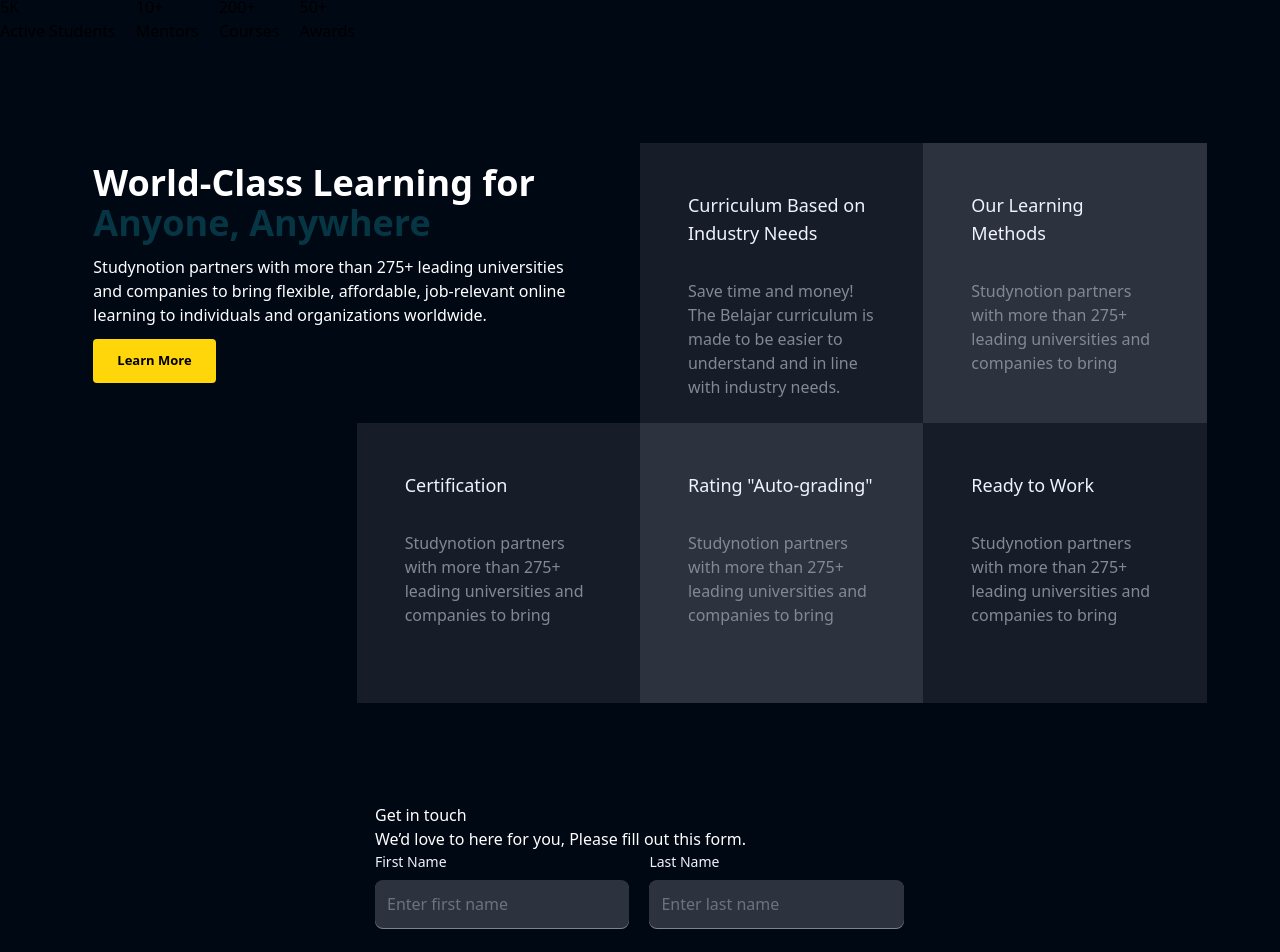
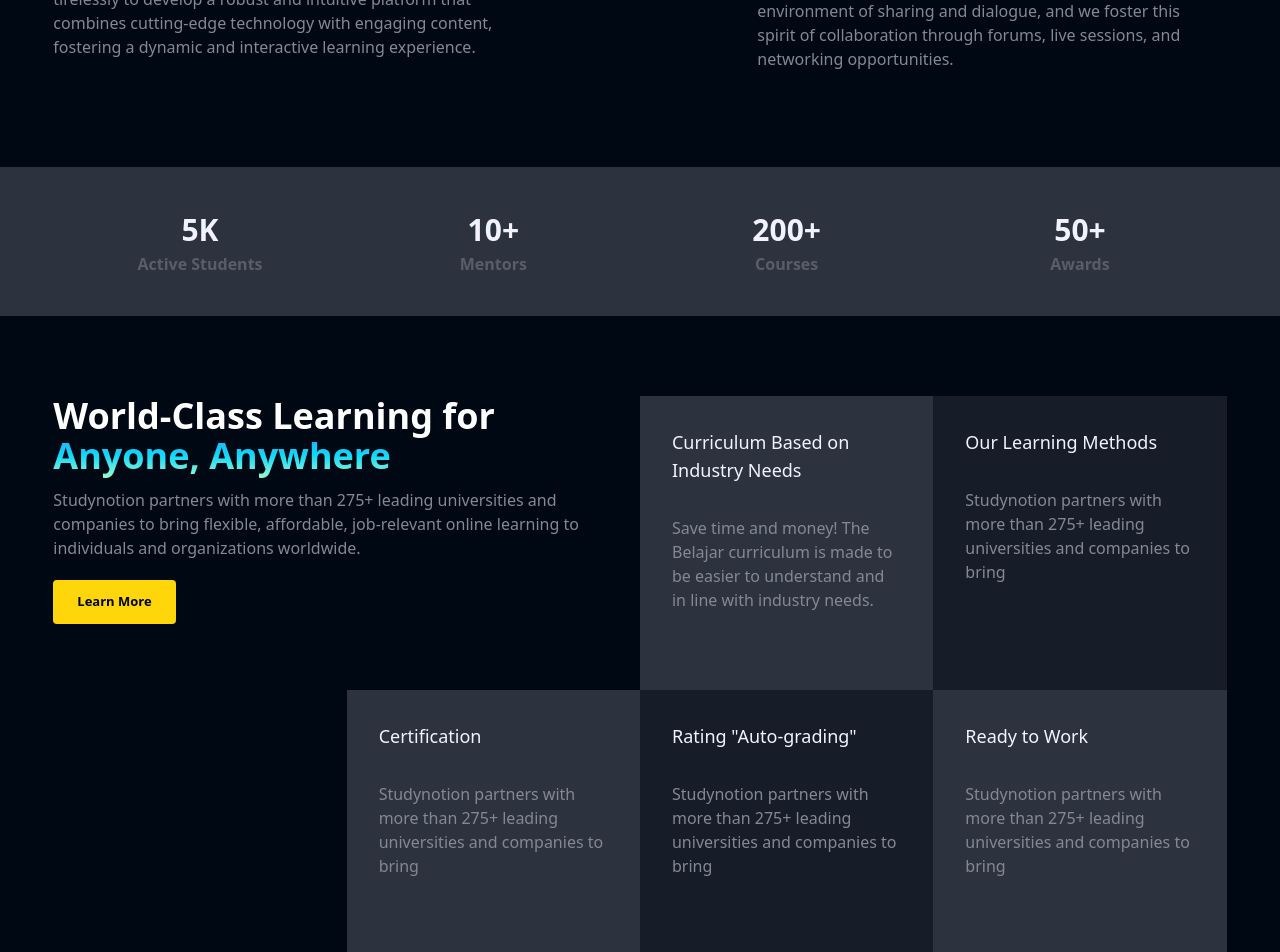
Before and after one commit to Navoditverma/StudyNotion, a React (Create React App) app: page /about in a window 1280 px wide. Shown: the part 1820-2772 px from the top of the page. Built offline with nearby package versions, Linux system fonts and the light colour scheme; no server answers.

Commit message:
improved UI

```diff
--- a/src/App.js
+++ b/src/App.js
@@ -45,7 +45,7 @@
         <Route path="about" element={<About/>}/>
         <Route path="/contact" element={<Contact />} />
         <Route element={ <PrivateRoute><Dashboard /></PrivateRoute>}>
-        <Route path="dashboard/my-profile" element={<MyProfile />} />
+          <Route path="dashboard/my-profile" element={<PrivateRoute><MyProfile /></PrivateRoute>} />
 
             {
               user?.accountType=== ACCOUNT_TYPE.STUDENT && (
--- a/src/components/core/About/ContactFormSection.jsx
+++ b/src/components/core/About/ContactFormSection.jsx
@@ -4,8 +4,8 @@
 const ContactFormSection = () => {
   return (
     <div className='mx-auto  '>
-        <h1>Get in touch</h1>
-        <p>We’d love to here for you, Please fill out this form.</p>
+        <h1 className="text-center text-4xl font-semibold">Get in touch</h1>
+        <p className="text-center text-richblack-300 mt-3">We’d love to here for you, Please fill out this form.</p>
         <ContactUsForm/>
     </div>
   )
--- a/src/components/core/About/LearningGrid.jsx
+++ b/src/components/core/About/LearningGrid.jsx
@@ -46,46 +46,49 @@
 
 const LearningGrid = () => {
   return (
-    <div className='grid mx-auto lg:grid-cols-4 grid-cols-1 mb-10 p-5 lg:w-fit'>
-        {
-          LearningGridArray.map((card,index)=>{
-            return(
-              <div key={index}
-              className={`${index===0 && "lg:col-span-2 lg:h-[280px] p-5"}
-              ${card.order%2===0 ? "bg-richblack-700 lg:h-[280px] p-5" : "bg-richblack-800 lg:h-[280px] p-5"}
-              ${card.order===3 && "lg:col-start-2" }
-              ${card.order<0 && "bg-transparent"}
-              `}>
-                {
-                  card.order<0 ?
-                  (
-                    <div className=' lg:w-[90%] flex flex-col pb-5 gap-3 '>
-                        <div className='text-4xl  font-semibold'>
+    <div className="grid mx-auto w-[350px] xl:w-fit grid-cols-1 xl:grid-cols-4 mb-12">
+      {LearningGridArray.map((card, i) => {
+        return (
+          <div
+            key={i}
+            className={`${i === 0 && "xl:col-span-2 xl:h-[294px]"}  ${
+              card.order % 2 === 1
+                ? "bg-richblack-700 h-[294px]"
+                : card.order % 2 === 0
+                ? "bg-richblack-800 h-[294px]"
+                : "bg-transparent"
+            } ${card.order === 3 && "xl:col-start-2"}  `}
+          >
+            {card.order < 0 ? (
+              <div className="xl:w-[90%] flex flex-col gap-3 pb-10 xl:pb-0">
+                <div className="text-4xl font-semibold ">
                   {card.heading}
-                             <HighlightText text={card.highlightText}/>
+                  <HighlightText text={card.highlightText} />
                 </div>
-                        <p className=' font-medium'>{card.description}</p>
-                        <div className='w-fit  '>
-                            <CTAbutton active={true} linkto={card.BtnLink} >
+                <p className="text-richblack-300 font-medium">
+                  {card.description}
+                </p>
+
+                <div className="w-fit mt-2">
+                  <CTAbutton active={true} linkto={card.BtnLink}>
                     {card.BtnText}
                   </CTAbutton>
                 </div>
               </div>
-                  ) :
+            ) : (
+              <div className="p-8 flex flex-col gap-8">
+                <h1 className="text-richblack-5 text-lg">{card.heading}</h1>
 
-                  (
-                    <div className='flex flex-col gap-8 p-7'>
-                      <h1 className='text-richblack-5 text-lg '>{card.heading}</h1>
-                      <p className='text-richblack-300 font-medium  '>{card.description}</p>
+                <p className="text-richblack-300 font-medium">
+                  {card.description}
+                </p>
               </div>
-                  )
-                }
+            )}
           </div>
-            )
-          })
-        }
+        );
+      })}
     </div>
-  )
-}
+  );
+};
 
-export default LearningGrid
+export default LearningGrid;
--- a/src/components/core/About/Quote.jsx
+++ b/src/components/core/About/Quote.jsx
@@ -3,10 +3,10 @@
 
 const Quote = () => {
   return (
-    <div>We are passionate about revolutionizing the way we learn. Our innovative platform <HighlightText text="combines technology"/>,
-    <span className='text-brown-500 '>{" "}expertise</span>
+    <div className=" text-xl md:text-4xl font-semibold mx-auto py-5 pb-20 text-center text-white">We are passionate about revolutionizing the way we learn. Our innovative platform <HighlightText text="combines technology"/>,
+    <span className="bg-gradient-to-b from-[#FF512F] to-[#F09819] text-transparent bg-clip-text font-bold">{" "}expertise</span>
     , and community to create an,
-    <span className='text-brown-500  '> unparalleled educational experience.</span>
+    <span className="bg-gradient-to-b from-[#E65C00] to-[#F9D423] text-transparent bg-clip-text font-bold"> unparalleled educational experience.</span>
     </div>
   )
 }
--- a/src/components/core/About/Stats.jsx
+++ b/src/components/core/About/Stats.jsx
@@ -10,25 +10,27 @@
 ]
 
 const StatsComponent = () => {
-  return (
-    <secion>
-        <div>
-            <div className='flex gap-x-5'>
-                {
-                    Stats.map((data,index)=>{
-                        return(
-                            <div key={index}>
-                                <h1>{data.count}</h1>
-                                <h2>{data.label}</h2>
-                            </div>
-                        )
-                    })
-                }
-            </div>
+    return (
+      <div className="bg-richblack-700">
+        {/* Stats */}
+        <div className="flex flex-col gap-10 justify-between w-11/12 max-w-maxContent text-white mx-auto ">
+          <div className="grid grid-cols-2 md:grid-cols-4 text-center">
+            {Stats.map((data, index) => {
+              return (
+                <div className="flex flex-col py-10" key={index}>
+                  <h1 className="text-[30px] font-bold text-richblack-5">
+                    {data.count}
+                  </h1>
+                  <h2 className="font-semibold text-[16px] text-richblack-500">
+                    {data.label}
+                  </h2>
+                </div>
+              );
+            })}
+          </div>
         </div>
-
-    </secion>
-  )
-}
+      </div>
+    );
+  };
 
 export default StatsComponent
--- a/src/components/core/HomePage/CourseCard.jsx
+++ b/src/components/core/HomePage/CourseCard.jsx
@@ -1,9 +1,50 @@
-import React from 'react'
+import React from "react";
 
-const CourseCard = () => {
+// Importing React Icons
+import { HiUsers } from "react-icons/hi";
+import { ImTree } from "react-icons/im";
+
+const CourseCard = ({cardData, currentCard, setCurrentCard}) => {
   return (
-    <div>CourseCard</div>
-  )
-}
+    <div
+      className={`w-[360px] lg:w-[30%] ${
+        currentCard === cardData?.heading
+          ? "bg-white shadow-[12px_12px_0_0] shadow-yellow-50"
+          : "bg-richblack-800"
+      }  text-richblack-25 h-[300px] box-border cursor-pointer`}
+      onClick={() => setCurrentCard(cardData?.heading)}
+    >
+      <div className="border-b-[2px] border-richblack-400 border-dashed h-[80%] p-6 flex flex-col gap-3">
+        <div
+          className={` ${
+            currentCard === cardData?.heading && "text-richblack-800"
+          } font-semibold text-[20px]`}
+        >
+          {cardData?.heading}
+        </div>
 
-export default CourseCard
+        <div className="text-richblack-400">{cardData?.description}</div>
+      </div>
+
+      <div
+        className={`flex justify-between ${
+          currentCard === cardData?.heading ? "text-blue-300" : "text-richblack-300"
+        } px-6 py-3 font-medium`}
+      >
+        {/* Level */}
+        <div className="flex items-center gap-2 text-[16px]">
+          <HiUsers />
+          <p>{cardData?.level}</p>
+        </div>
+
+        {/* Flow Chart */}
+        <div className="flex items-center gap-2 text-[16px]">
+          <ImTree />
+          <p>{cardData?.lessionNumber} Lession</p>
+        </div>
+      </div>
+    </div>
+  );
+};
+
+export default CourseCard;
--- a/src/components/core/HomePage/HighlightText.jsx
+++ b/src/components/core/HomePage/HighlightText.jsx
@@ -2,7 +2,7 @@
 
 const HighlightText = ({text}) => {
   return (
-    <span className='font-bold text-richblue-500 '>
+    <span className="bg-gradient-to-b from-[#1FA2FF] via-[#12D8FA] to-[#A6FFCB] text-transparent bg-clip-text font-bold">
     {" "}
         {text}
     </span>
--- a/src/pages/ForgotPassword.jsx
+++ b/src/pages/ForgotPassword.jsx
@@ -16,23 +16,23 @@
     }
 
     return (
-        <div className='flex flex-row justify-center items-center text-white '>
+        <div className="grid min-h-[calc(100vh-3.5rem)] place-items-center">
             {
                 loading ? (<div>Loading...</div>):
                 (
-                    <div>
-                        <h1>
+                    <div className="max-w-[500px] p-4 lg:p-8">
+                        <h1 className="text-[1.875rem] font-semibold leading-[2.375rem] text-richblack-5">
                             {!emailSent ? "Reset Your Password": "Check Your Email"}
                         </h1>
-                        <p>
+                        <p className="my-4 text-[1.125rem] leading-[1.625rem] text-richblack-100">
                             {!emailSent?"Have no fear. We’ll email you instructions to reset your password. If you dont have access to your email we can try account recovery" :
                                 `We have sent the reset email to
                                 ${email}`}
                         </p>
                         <form onSubmit={handleOnSubmit}>
                             {!emailSent && (
-                                <label>
-                                    <p>Email Address</p>
+                                <label className="w-full">
+                                    <p className="mb-1 text-[0.875rem] leading-[1.375rem] text-richblack-5">Email Address <sup className="text-pink-200">*</sup></p>
                                     <input required
                                     type='email'
                                     name='email'
@@ -43,13 +43,15 @@
 
                                 )
                             }
-                            <button type="submit">
+                            <button
+                            className="mt-6 w-full rounded-[8px] bg-yellow-50 py-[12px] px-[12px] font-medium text-richblack-900"
+                            type="submit">
                                 {!emailSent ? "Reset Password": "Resend Email"}
                             </button>
                         </form>
-                        <div>
+                        <div className="mt-6 flex items-center justify-between">
                             <Link to="/login">
-                                <p>Back to Login</p>
+                                <p className="flex items-center gap-x-2 text-richblack-5">Back to Login</p>
 
                             </Link>
                         </div>
```
Also changed, not shown: src/pages/UpdatePassword.jsx (+20 -16 lines), src/pages/VerifyEmail.jsx (+26 -9 lines). Lines whose indentation alone changed are shown as unchanged.
